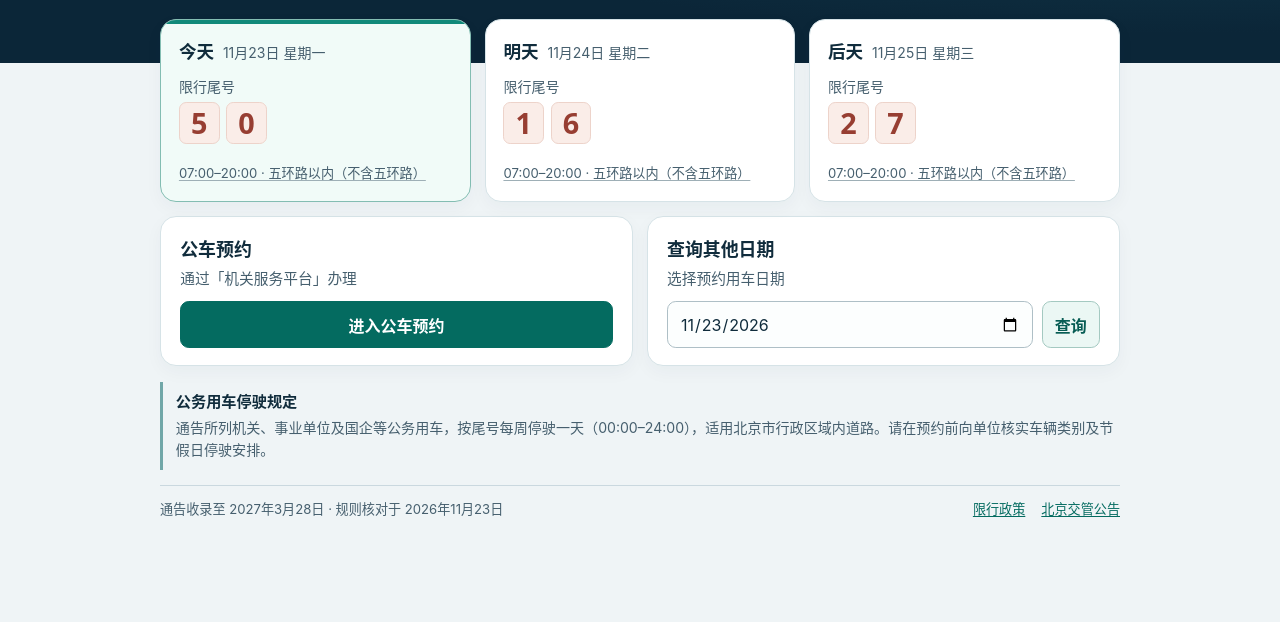
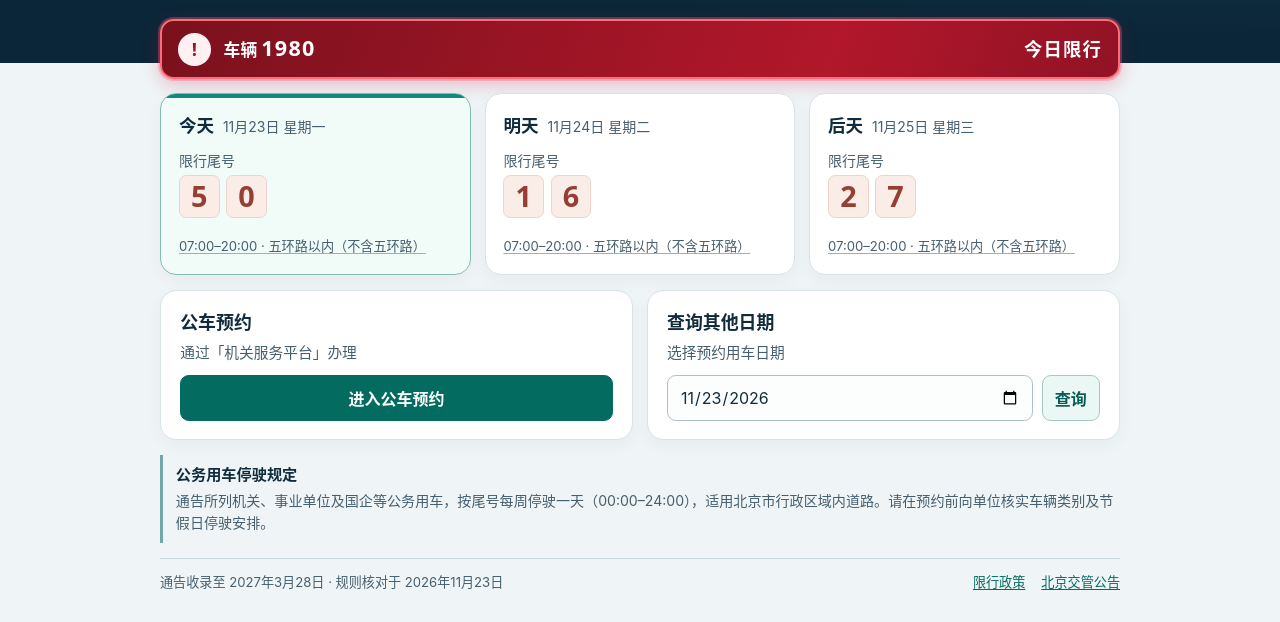
Before and after one commit to wenhao-io/car-no-limiter, a plain HTML site: page docs/index.html in a window 1280 px wide. Shown: the part 205-827 px from the top of the page. Before the commit the page ends 800 px from the top, so only its background shows below. Drawn offline with Linux system fonts and the light colour scheme.

Commit message:
Add a daily restriction alert for vehicle 1980

```diff
--- a/docs/index.html
+++ b/docs/index.html
@@ -12,8 +12,8 @@
   <link rel="icon" href="./icons/icon-192.png">
   <link rel="apple-touch-icon" href="./icons/icon-192.png">
   <link rel="manifest" href="./manifest.webmanifest">
-  <link rel="stylesheet" href="./style.css">
-  <script type="module" src="./main.mjs"></script>
+  <link rel="stylesheet" href="./style.css?v=2">
+  <script type="module" src="./main.mjs?v=2"></script>
 </head>
 <body>
   <header class="masthead">
@@ -33,6 +33,11 @@
   <main class="shell content">
     <section class="section days" aria-label="近三日限行">
       <div id="data-alert" class="data-alert" role="status" hidden></div>
+      <div id="vehicle-reminder" class="vehicle-reminder" data-state="pending">
+        <span class="vehicle-indicator" aria-hidden="true"></span>
+        <h2>车辆 <span id="vehicle-plate">1980</span></h2>
+        <p id="vehicle-status" class="vehicle-status" role="status">正在核对今日限行…</p>
+      </div>
       <div id="three-days" class="three-days" aria-live="polite"><p class="loading">正在读取限行数据…</p></div>
       <noscript><p class="data-alert">请启用 JavaScript，或前往<a href="https://www.beijing.gov.cn/fuwu/bmfw/bmzt/whts/xxwh/">北京市政府网站查询限行尾号</a>。</p></noscript>
     </section>
--- a/docs/main.mjs
+++ b/docs/main.mjs
@@ -6,6 +6,9 @@ const appStore = 'https://apps.apple.com/cn/app/机关服务平台/id1523594749'
 const relative = ['今天', '明天', '后天'];
 const coverage = get('coverage');
 const dayCards = get('three-days');
+const vehicleReminder = get('vehicle-reminder');
+const vehicleTail = get('vehicle-plate')?.textContent.trim().slice(-1);
+const vehicleStatus = get('vehicle-status');
 const dateInput = get('query-date');
 const queryResult = get('query-result');
 const notice = get('data-alert');
@@ -94,12 +97,26 @@ function renderQuery() {
   queryResult.append(caption, summary, detail);
 }
 
+function renderVehicleReminder() {
+  if (!vehicleReminder) return;
+  const item = restrictionFor(today, latestRules);
+  if (item.kind === 'unknown' || item.kind === 'projected') {
+    vehicleReminder.dataset.state = 'pending';
+    vehicleStatus.textContent = '今日限行待确认';
+    return;
+  }
+  const limited = item.digits?.includes(vehicleTail);
+  vehicleReminder.dataset.state = limited ? 'limited' : 'free';
+  vehicleStatus.textContent = limited ? '今日限行' : '今日不限行';
+}
+
 function render() {
   today = beijingToday();
   dateInput.min = today;
   dateInput.max = '9999-12-31';
   if (dateInput.value < today) dateInput.value = today;
   if (submittedDate < today) submittedDate = '';
+  renderVehicleReminder();
   dayCards.replaceChildren(...relative.map((_, index) => buildCard(addDays(today, index), index)));
   renderQuery();
 
--- a/docs/style.css
+++ b/docs/style.css
@@ -41,6 +41,45 @@ button:disabled { cursor: default; opacity: .55; }
 h1 { font-weight: 750; font-size: clamp(2rem, 6vw, 3.3rem); letter-spacing: .025em; line-height: 1.2; }
 .intro p { margin-top: .58rem; color: #c4dce4; font-size: .95rem; }
 .content { margin-top: -2.7rem; padding-bottom: max(1.8rem, env(safe-area-inset-bottom)); }
+
+.vehicle-reminder {
+  display: grid;
+  grid-template-columns: auto minmax(0, 1fr) auto;
+  align-items: center;
+  gap: .8rem;
+  padding: .72rem 1rem;
+  margin-bottom: .85rem;
+  border: 1px solid #d6b77b;
+  border-radius: .85rem;
+  background: #fff6e1;
+  color: #623e08;
+}
+.vehicle-reminder h2 { font-size: 1.05rem; font-weight: 750; }
+.vehicle-reminder h2 span { font: 800 1.35rem/1 system-ui, sans-serif; letter-spacing: .06em; }
+.vehicle-status { font-size: .95rem; font-weight: 750; line-height: 1.25; text-align: end; }
+.vehicle-indicator { display: grid; place-items: center; width: 2.05rem; height: 2.05rem; border-radius: 50%; background: #f1dfb6; font: 800 1.15rem/1 system-ui, sans-serif; }
+.vehicle-indicator::before { content: '–'; }
+.vehicle-reminder[data-state='free'] { color: #075838; background: #e9f8ed; border-color: #9bc9ad; }
+[data-state='free'] .vehicle-indicator { background: #cdecd7; }
+[data-state='free'] .vehicle-indicator::before { content: '✓'; }
+.vehicle-reminder[data-state='limited'] {
+  background: linear-gradient(110deg, #7a111d, #b2172b 70%, #921225);
+  color: #fff;
+  border: 2px solid #ff6b78;
+  box-shadow: 0 0 0 2px #fc627c55, 0 5px 18px #c7143a44;
+  animation: vehicle-red-pulse 1.2s ease-in-out 4;
+}
+[data-state='limited'] .vehicle-status { font-size: 1.15rem; letter-spacing: .06em; }
+[data-state='limited'] .vehicle-indicator { background: #fff0f2; color: #991428; }
+[data-state='limited'] .vehicle-indicator::before { content: '!'; }
+
+@keyframes vehicle-red-pulse {
+  0%, 100% { box-shadow: 0 0 0 2px #fc627c55, 0 5px 18px #c7143a44; }
+  50% { box-shadow: 0 0 0 5px #ff697daa, 0 0 28px 4px #ff385ca8, inset 0 0 24px 5px #ff728b70; }
+}
+@media (prefers-reduced-motion: reduce) {
+  .vehicle-reminder[data-state='limited'] { animation: none; }
+}
 
 .three-days { display: grid; grid-template-columns: repeat(3, minmax(0, 1fr)); align-items: stretch; gap: .85rem; }
 .day-card, .panel, .loading { background: var(--paper); border: 1px solid var(--line); border-radius: 1rem; box-shadow: 0 6px 18px #13384a0a; }
@@ -86,6 +125,7 @@ footer { margin-top: .95rem; padding-top: .85rem; border-top: 1px solid #cad8df;
   .masthead { padding-bottom: 3.45rem; }
   .intro { padding-top: 1.18rem; }
   .content { margin-top: -2.15rem; }
+  .vehicle-reminder { gap: .55rem; padding: .6rem .65rem; margin-bottom: .65rem; }
   .three-days { gap: .38rem; }
   .day-card { padding: .66rem .47rem; border-radius: .7rem; min-height: 10.75rem; }
   .day-heading { display: grid; }
--- a/docs/sw.js
+++ b/docs/sw.js
@@ -1,6 +1,6 @@
 const cachePrefix = `booking-shell:${self.registration.scope}:`;
-const cacheName = `${cachePrefix}1`;
-const shell = ['./', './index.html', './style.css', './main.mjs', './calendar.mjs', './manifest.webmanifest', './icons/icon-192.png', './icons/icon-512.png'];
+const cacheName = `${cachePrefix}2`;
+const shell = ['./', './index.html', './style.css?v=2', './main.mjs?v=2', './calendar.mjs', './manifest.webmanifest', './icons/icon-192.png', './icons/icon-512.png'];
 const shellUrls = new Set(shell.map(path => new URL(path, self.registration.scope).href));
 
 self.addEventListener('install', event => {
```
